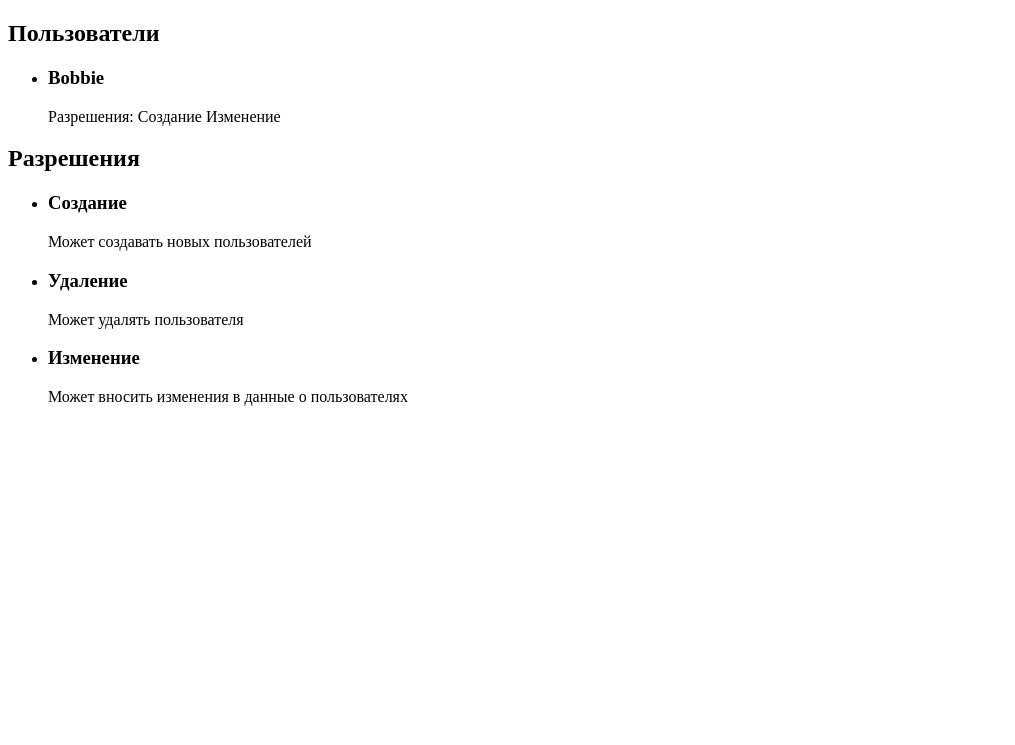
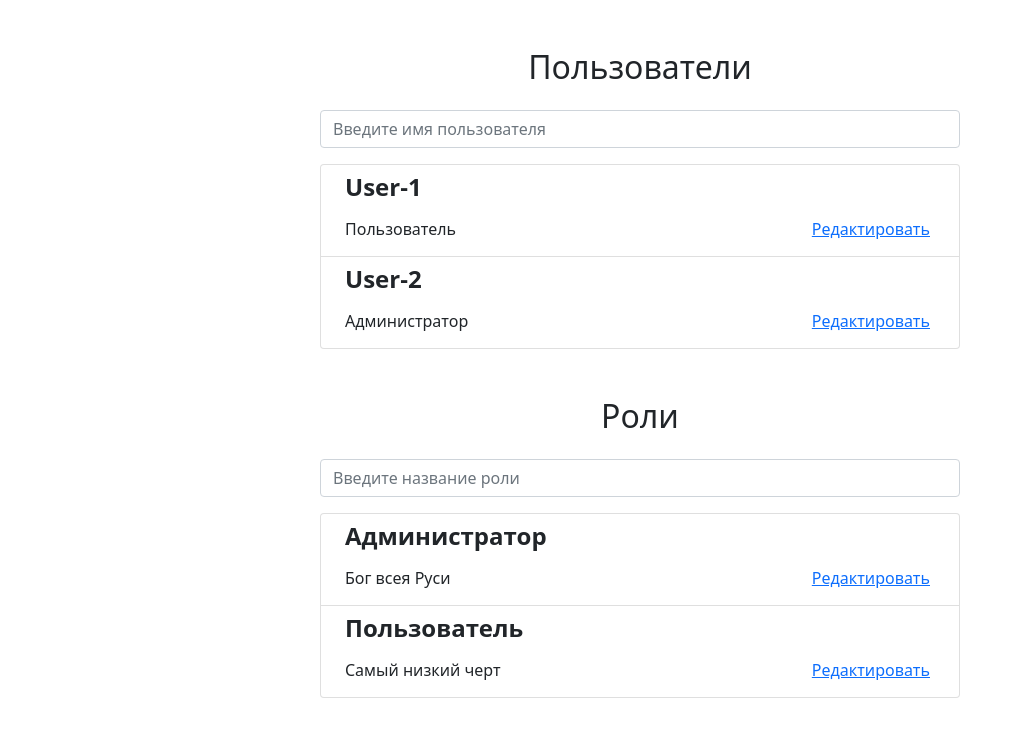
Before and after one commit to badBobbie/htmx-demo, a Flask app: page / in a window 1280 px wide. Shown: the top 745 px of the page, without its empty margins (0-1015 px from the left). Run offline with Flask 3, Linux system fonts and the light colour scheme; some libraries are stand-ins or nearby versions.

Commit message:
add bootstrap and routes

```diff
--- a/app.py
+++ b/app.py
@@ -1,7 +1,4 @@
-from flask import Flask, render_template, request
-
-from services.json_service import *
-from services.data_service import *
+from flask import Flask, render_template
 
 app = Flask(__name__)
 
@@ -11,34 +8,8 @@ def index():
     return render_template("index.html")
 
 
-@app.route("/users")
-def users():
-    users_data = read_from_json("data/users.json")
-    permission_list_data = read_from_json("data/permissions.json")
-    user_list = merge_users_with_permissions(users_data["data"], permission_list_data["data"])
+from routes.user_routes import *
+from routes.roles_routes import *
 
-    return render_template("user-list.html", users=user_list)
-
-
-@app.route("/permissions")
-def permissions():
-    permission_list_data = read_from_json("data/permissions.json")
-
-    return render_template("permission-list.html", permissions=permission_list_data["data"])
-
-
-@app.route("/create", methods=["POST"])
-def create_user():
-    users_data = read_from_json("data/users.json")
-    permission_list_data = read_from_json("data/permissions.json")
-    users_data["data"].append({
-        "id": len(users_data["data"]) + 1,
-        "nick_name": request.form["nick_name"],
-        "roles": request.form["roles"]
-    })
-
-    write_to_json("data/users.json", users_data)
-
-    user_list = merge_users_with_permissions(users_data["data"], permission_list_data["data"])
-
-    return render_template("users.html", users=user_list)
+if __name__ == "__main__":
+    app.run(debug=True)
--- a/data/permissions.json
+++ /dev/null
@@ -1,19 +0,0 @@
-{
-  "data": [
-    {
-      "id": 1,
-      "title": "Создание",
-      "description": "Может создавать новых пользователей"
-    },
-    {
-      "id": 2,
-      "title": "Удаление",
-      "description": "Может удалять пользователя"
-    },
-    {
-      "id": 3,
-      "title": "Изменение",
-      "description": "Может вносить изменения в данные о пользователях"
-    }
-  ]
-}
--- /dev/null
+++ b/data/roles.json
@@ -0,0 +1,14 @@
+{
+  "data": [
+    {
+      "id": 1,
+      "title": "Администратор",
+      "description": "Бог всея Руси"
+    },
+    {
+      "id": 2,
+      "title": "Пользователь",
+      "description": "Самый низкий черт"
+    }
+  ]
+}
--- a/data/users.json
+++ b/data/users.json
@@ -2,8 +2,13 @@
   "data": [
     {
       "id": 1,
-      "user_name": "Bobbie",
-      "permission_list": [1, 3]
+      "user_name": "User-1",
+      "role": 2
+    },
+    {
+      "id": 2,
+      "user_name": "User-2",
+      "role": 1
     }
   ]
 }
--- /dev/null
+++ b/routes/roles_routes.py
@@ -0,0 +1,12 @@
+from __main__ import app
+from flask import redirect, url_for, render_template, request
+
+from services.json_service import *
+from services.data_service import *
+
+
+@app.route("/role/list")
+def permissions():
+    roles_data = read_from_json("data/roles.json")
+
+    return render_template("role-list.html", roles=roles_data["data"])
--- /dev/null
+++ b/routes/user_routes.py
@@ -0,0 +1,83 @@
+from __main__ import app
+from flask import redirect, url_for, render_template, request
+
+from services.json_service import *
+from services.data_service import *
+
+
+@app.route("/user/list")
+def users():
+    users_data = read_from_json("data/users.json")
+    roles_data = read_from_json("data/roles.json")
+
+    user_list = merge_users_with_roles(users_data["data"], roles_data["data"])
+
+    return render_template("user-list.html", users=user_list)
+
+
+@app.route("/user/search")
+def user_search():
+    users_data = read_from_json("data/users.json")
+    roles_data = read_from_json("data/roles.json")
+
+    request_user_name = request.args.get("user_name")
+    user_list = list()
+
+    if request_user_name:
+        user = get_user_by_user_name(request_user_name, users_data["data"])
+
+        if user:
+            user_list.append(merge_user_with_role(user, roles_data["data"]))
+
+        return render_template("user-list.html", users=user_list)
+    else:
+        return redirect(url_for("users"))
+
+
+@app.route("/user/form/update/<user_id>")
+def get_user_form_update(user_id: int):
+    user_data = read_from_json("data/users.json")
+    roles_data = read_from_json("data/roles.json")
+
+    user, user_index = get_user_by_id(user_id, user_data["data"])
+    if user is not None:
+        user = merge_user_with_role(user, roles_data["data"])
+        return render_template("update-user-form.html", user=user, roles=roles_data["data"])
+    else:
+        return
+
+
+@app.route("/user/create", methods=["POST"])
+def create_user():
+    users_data = read_from_json("data/users.json")
+    roles_data = read_from_json("data/roles.json")
+    users_data["data"].append({
+        "id": len(users_data["data"]) + 1,
+        "user_name": request.form["user_name"],
+        "permission": request.form["permission"]
+    })
+
+    write_to_json("data/users.json", users_data)
+
+    user_list = merge_users_with_roles(users_data["data"], roles_data["data"])
+
+    return render_template("user-list.html", users=user_list)
+
+
+@app.route("/user/<user_id>", methods=["PUT"])
+def update_user_form(user_id: int):
+    user_data = read_from_json("data/users.json")
+    roles_data = read_from_json("data/roles.json")
+
+    user, user_index = get_user_by_id(user_id, user_data["data"])
+
+    user["user_name"] = request.form["user_name"]
+    user["permission"] = int(request.form["permission"])
+
+    user_data["data"][user_index] = user
+
+    write_to_json("data/users.json", user_data)
+
+    user = merge_user_with_role(user, roles_data["data"])
+
+    return render_template("user-list-item.html", user=user)
--- a/services/data_service.py
+++ b/services/data_service.py
@@ -1,6 +1,32 @@
-def merge_users_with_permissions(users: list, permissions: list) -> list:
+from __future__ import annotations
+
+
+def merge_users_with_roles(users: list, roles: list) -> list:
     for user in users:
-        for index, role_id in enumerate(user["permission_list"]):
-            user["permission_list"][index] = [permission for permission in permissions if permission["id"] == role_id][0]
+        role_id = user["role"]
+        user["role"] = [role for role in roles if role["id"] == role_id][0]
 
     return users
+
+
+def merge_user_with_role(user: dict, roles: list) -> dict:
+    role_id = user["role"]
+    user["role"] = [role for role in roles if role["id"] == role_id][0]
+
+    return user
+
+
+def get_user_by_id(user_id: int, user_list: list) -> tuple[dict, int] | tuple[None, None]:
+    for index, user in enumerate(user_list):
+        if int(user_id) == int(user["id"]):
+            return user, index
+
+    return None, None
+
+
+def get_user_by_user_name(user_name: str, user_list: list) -> dict | None:
+    for user in user_list:
+        if user_name == user["user_name"]:
+            return user
+
+    return None
--- a/services/json_service.py
+++ b/services/json_service.py
@@ -8,4 +8,4 @@ def read_from_json(filename: str) -> dict:
 
 def write_to_json(filename: str, data: dict) -> None:
     with open(filename, "w") as file_data:
-        json.dump(data, file_data)
+        json.dump(data, file_data, indent=2)
--- a/templates/index.html
+++ b/templates/index.html
@@ -4,17 +4,43 @@
         <meta charset="UTF-8">
         <title>HTMX demo</title>
 
+        <link href="https://cdn.jsdelivr.net/npm/bootstrap@5.0.2/dist/css/bootstrap.min.css" rel="stylesheet" integrity="sha384-EVSTQN3/azprG1Anm3QDgpJLIm9Nao0Yz1ztcQTwFspd3yD65VohhpuuCOmLASjC" crossorigin="anonymous">
+
         <script src="https://unpkg.com/htmx.org@1.9.12"></script>
     </head>
-    <body>
-        <section>
+    <body class="pt-5 pb-5">
+        <section class="d-flex flex-column w-50 mx-auto align-items-center">
             <h2>Пользователи</h2>
-            <ul hx-get="/users" hx-trigger="load" hx-swap="innerHTML"></ul>
+            <input type="text"
+                   name="user_name"
+                   class="w-100 mt-3 form-control"
+                   placeholder="Введите имя пользователя"
+                   hx-get="/user/search"
+                   hx-trigger="keyup changed delay:500ms"
+                   hx-target="#user-list"
+                   hx-swap="innerHTML" />
+            <ul id="user-list"
+                class="list-group w-100 mt-3"
+                hx-get="/user/list"
+                hx-trigger="load"
+                hx-swap="innerHTML"></ul>
         </section>
 
-        <section>
-            <h2>Разрешения</h2>
-            <ul hx-get="/permissions" hx-trigger="load" hx-swap="innerHTML"></ul>
+        <section class="d-flex flex-column w-50 mx-auto mt-5 align-items-center">
+            <h2>Роли</h2>
+            <input type="text"
+                   name="role-title"
+                   class="w-100 mt-3 form-control"
+                   placeholder="Введите название роли"
+                   hx-get="/role/search"
+                   hx-trigger="keyup changed delay:500ms"
+                   hx-target="#role-list"
+                   hx-swap="innerHTML" />
+            <ul id="role-list"
+                class="list-group w-100 mt-3"
+                hx-get="/role/list"
+                hx-trigger="load"
+                hx-swap="innerHTML"></ul>
         </section>
     </body>
 </html>
--- a/templates/permission-list.html
+++ /dev/null
@@ -1,6 +0,0 @@
-{% for permission in permissions %}
-    <li>
-        <h3>{{ permission.title }}</h3>
-        <span>{{ permission.description }}</span>
-    </li>
-{% endfor %}
--- /dev/null
+++ b/templates/role-list-item.html
@@ -0,0 +1,13 @@
+<li id="role_{{ role.id }}"
+    class="list-group-item d-flex justify-content-between align-items-start">
+    <div class="ms-2 me-auto w-100">
+        <h4 class="fw-bold">{{ role.title }}</h4>
+        <div class="d-flex justify-content-between align-items-center w-100">
+            <span>{{ role.description }}</span>
+            <button class="btn btn-link"
+                    hx-get="/role/form/update/{{ role.id }}"
+                    hx-target="#role_{{ role.id }}"
+                    hx-swap="innerHTML">Редактировать</button>
+        </div>
+    </div>
+</li>
--- /dev/null
+++ b/templates/role-list.html
@@ -0,0 +1,3 @@
+{% for role in roles %}
+    {% include "role-list-item.html" %}
+{% endfor %}
--- /dev/null
+++ b/templates/user-list-item.html
@@ -0,0 +1,13 @@
+<li id="user_{{ user.id }}"
+    class="list-group-item d-flex justify-content-between align-items-start">
+    <div class="ms-2 me-auto w-100">
+        <h4 class="fw-bold">{{ user.user_name }}</h4>
+        <div class="d-flex justify-content-between align-items-center w-100">
+            <span>{{ user.role.title }}</span>
+            <button class="btn btn-link"
+                    hx-get="/user/form/update/{{ user.id }}"
+                    hx-target="#user_{{ user.id }}"
+                    hx-swap="innerHTML">Редактировать</button>
+        </div>
+    </div>
+</li>
--- a/templates/user-list.html
+++ b/templates/user-list.html
@@ -1,11 +1,3 @@
 {% for user in users %}
-    <li>
-        <h3>{{ user.user_name }}</h3>
-        <span>
-            Разрешения:
-            {% for permission in user.permission_list %}
-                {{ permission.title }}
-            {% endfor %}
-        </span>
-    </li>
+    {% include 'user-list-item.html' %}
 {% endfor %}
```
Also changed, not shown: templates/update-user-form.html (added, +30 -0 lines).
